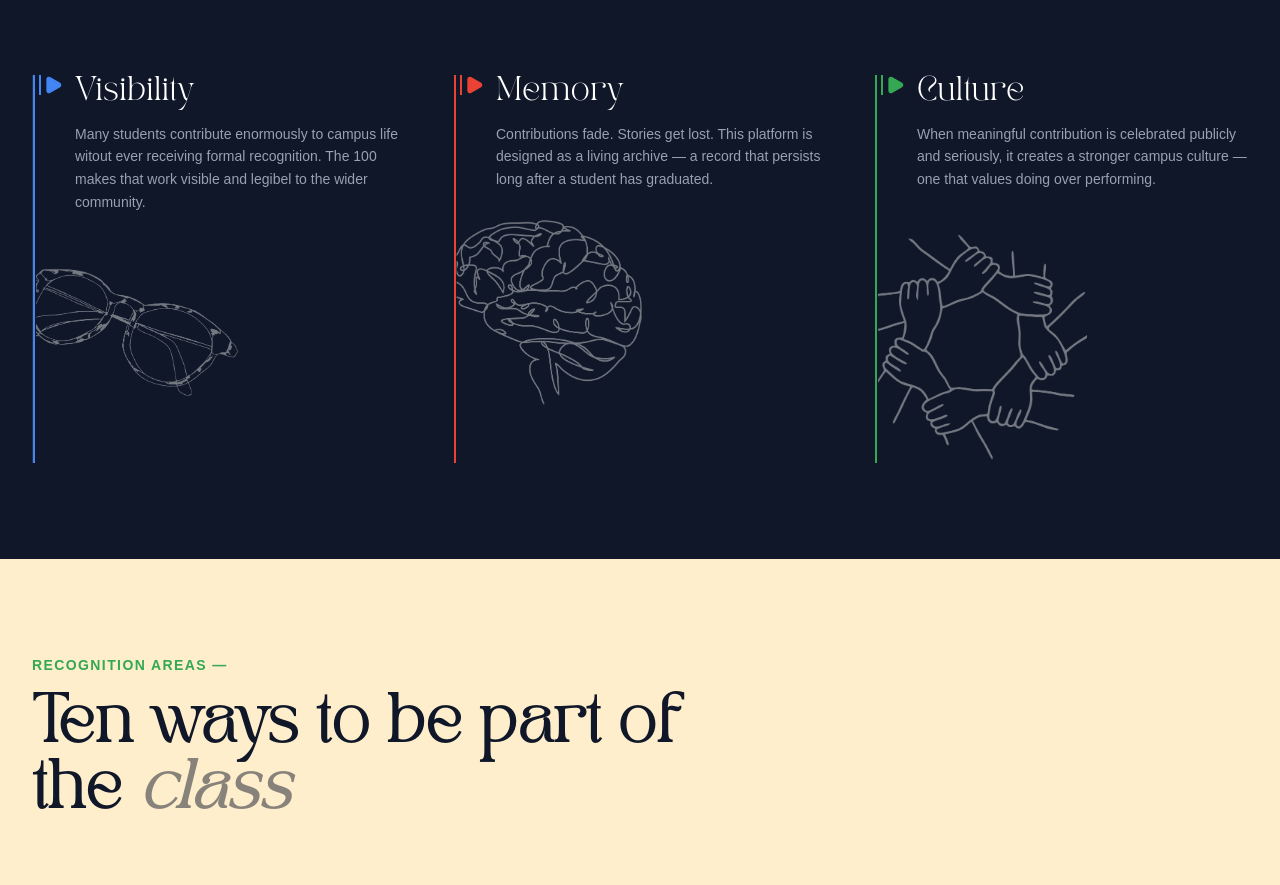
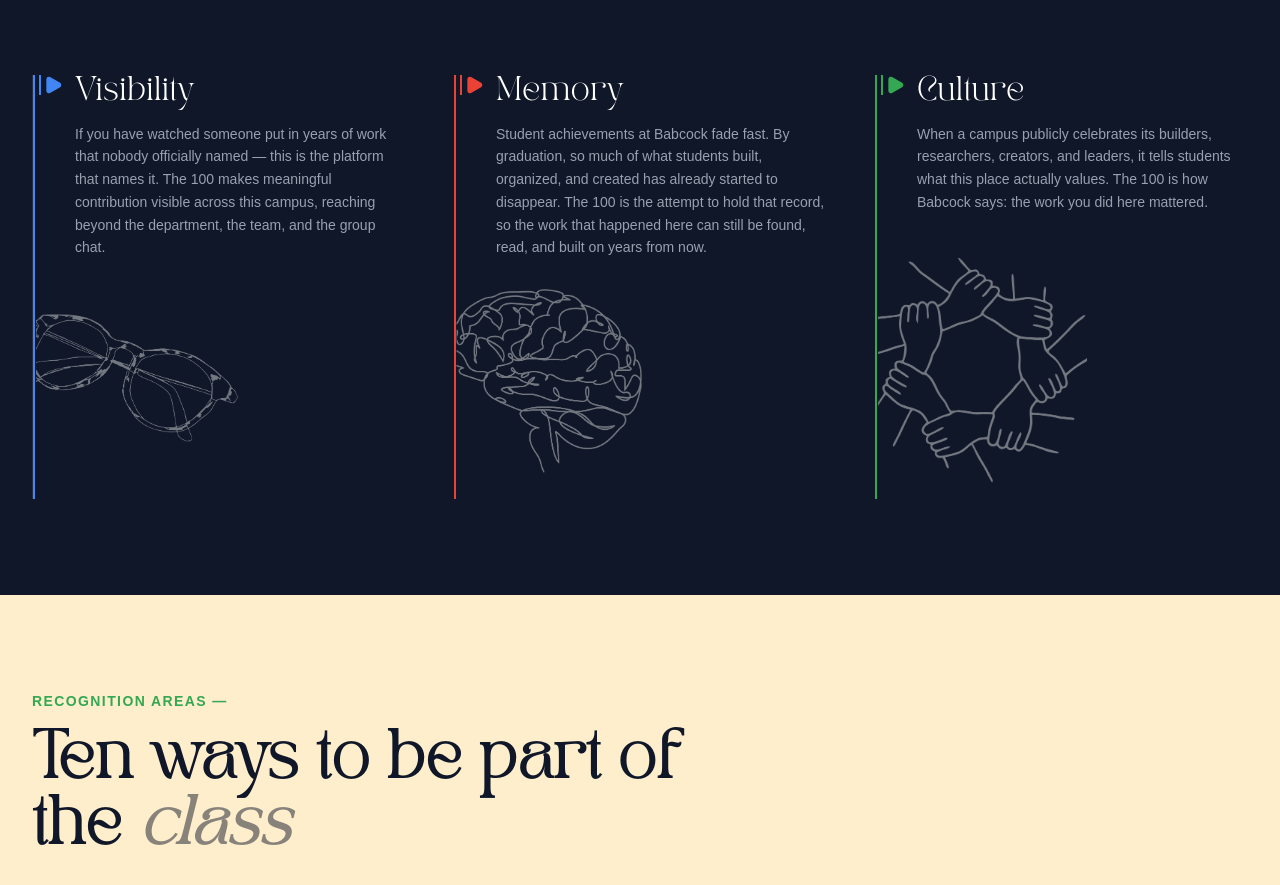
Before and after one commit to GDGBabcockUniversity/the-hundred, a Next.js app: page / in a window 1280 px wide. Shown: the part 1900-2785 px from the top of the page. Built offline with nearby package versions, Linux system fonts and the light colour scheme; a web font is replaced by a local one.

Commit message:
docs: refresh copy in DarkFeaturesSection for clearer messaging.

```diff
--- a/components/landing/DarkFeaturesSection.tsx
+++ b/components/landing/DarkFeaturesSection.tsx
@@ -29,9 +29,10 @@ export function DarkFeaturesSection() {
               Visibility
             </h3>
             <p className="text-gray-400 text-sm leading-relaxed">
-              Many students contribute enormously to campus life witout ever
-              receiving formal recognition. The 100 makes that work visible and
-              legibel to the wider community.
+              If you have watched someone put in years of work that nobody
+              officially named — this is the platform that names it. The 100
+              makes meaningful contribution visible across this campus, reaching
+              beyond the department, the team, and the group chat.
             </p>
             <Image
               src={IMAGES.visibility_icon.src}
@@ -51,9 +52,11 @@ export function DarkFeaturesSection() {
               Memory
             </h3>
             <p className="text-gray-400 text-sm leading-relaxed">
-              Contributions fade. Stories get lost. This platform is designed as
-              a living archive — a record that persists long after a student has
-              graduated.
+              Student achievements at Babcock fade fast. By graduation, so much
+              of what students built, organized, and created has already started
+              to disappear. The 100 is the attempt to hold that record, so the
+              work that happened here can still be found, read, and built on
+              years from now.
             </p>
             <Image
               src={IMAGES.memory_icon.src}
@@ -73,9 +76,10 @@ export function DarkFeaturesSection() {
               Culture
             </h3>
             <p className="text-gray-400 text-sm leading-relaxed mb-8">
-              When meaningful contribution is celebrated publicly and seriously,
-              it creates a stronger campus culture — one that values doing over
-              performing.
+              When a campus publicly celebrates its builders, researchers,
+              creators, and leaders, it tells students what this place actually
+              values. The 100 is how Babcock says: the work you did here
+              mattered.
             </p>
             <Image
               src={IMAGES.culture_icon.src}
```
